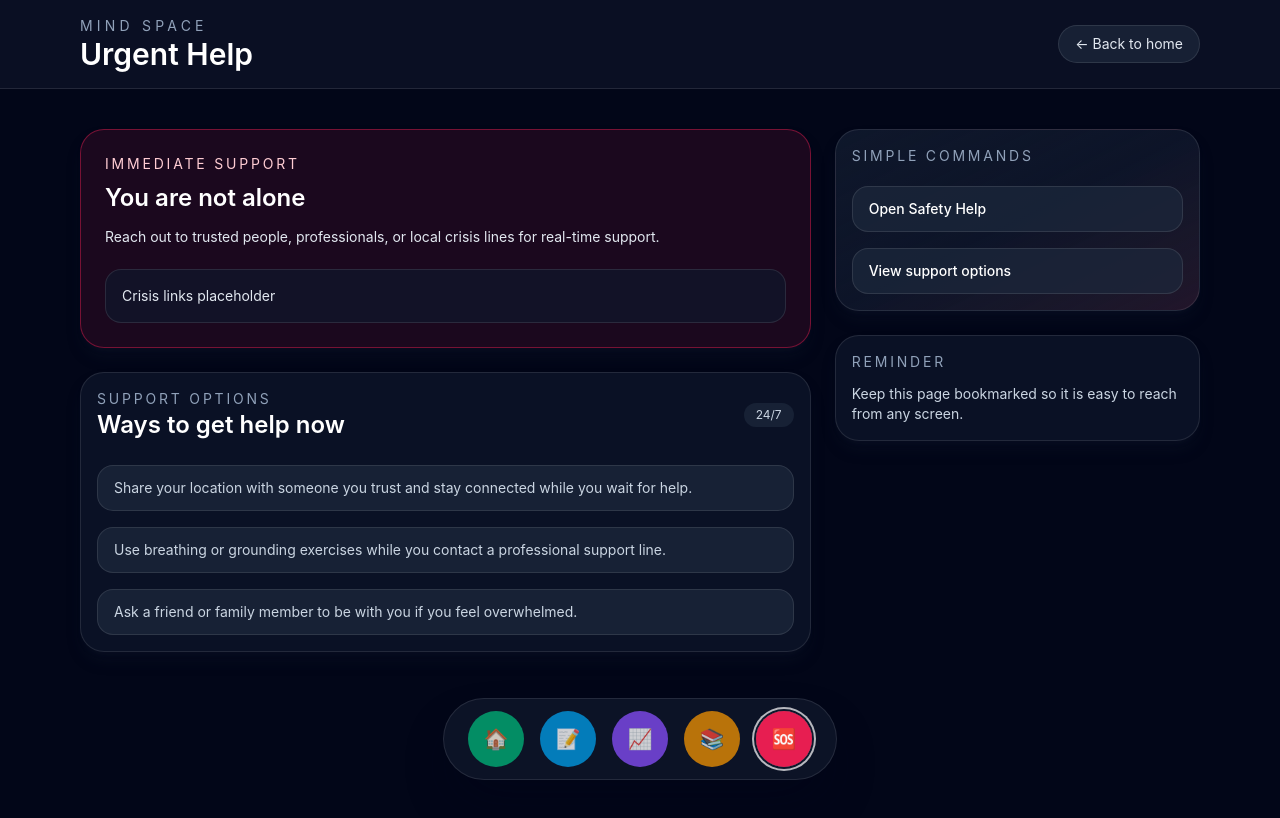
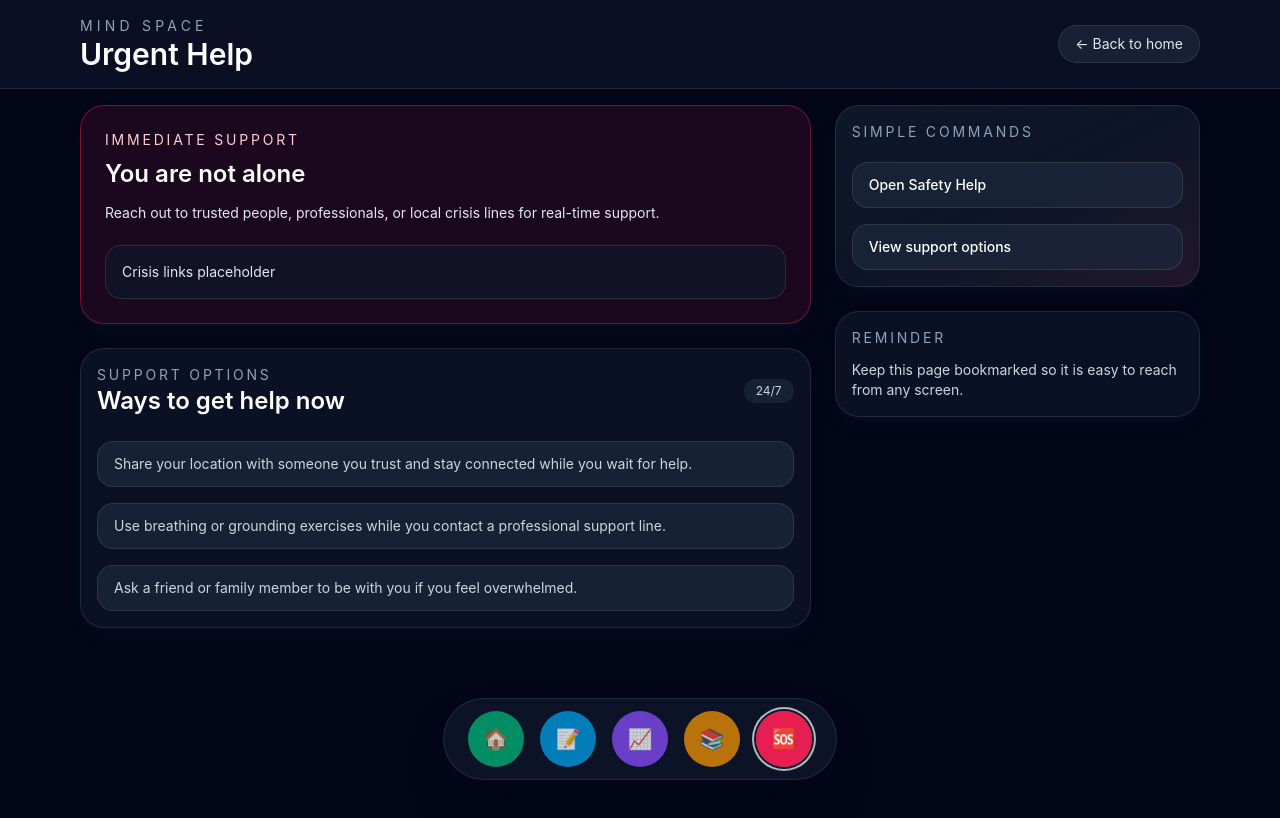
Before and after one commit to triek/mind-space, a Vue app: page / in a window 1280 px wide. Both pictures are taken after a click on the button "Urgent help". Shown: the top 818 px of the page. Built offline with nearby package versions, Linux system fonts and the light colour scheme.

Commit message:
layout update

```diff
--- a/src/components/Urgent.vue
+++ b/src/components/Urgent.vue
@@ -15,7 +15,7 @@
       </div>
     </header>
 
-    <main class="page-container-6xl grid gap-6 py-10 lg:grid-cols-[2fr_1fr]">
+    <main class="page-container-6xl grid gap-6 py-4 lg:grid-cols-[2fr_1fr]">
       <section class="space-y-6">
         <div class="rounded-3xl border border-rose-500/40 bg-rose-500/10 p-6 shadow-lg shadow-slate-900/40">
           <p class="text-sm uppercase tracking-[0.2em] text-rose-200">Immediate support</p>
```
